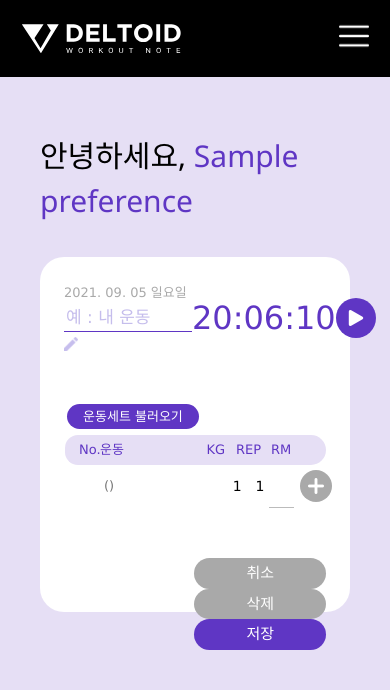
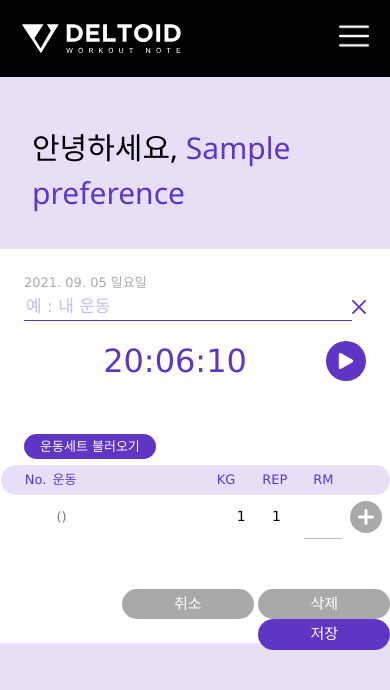
Before and after one commit to Codven/workoutnote_django, a Django app: page / in a window 390 px wide. Shown: the top 690 px of the page. Run offline with Django 3.2, Linux system fonts and the light colour scheme; a user stored in the database is signed in; tables that the repository leaves empty hold one stand-in row (values such as "Sample post"); data that the repository does not hold is empty; some libraries are stand-ins or nearby versions.

Commit message:
home screen mobile version done

```diff
--- a/templates/base.html
+++ b/templates/base.html
@@ -73,8 +73,8 @@
 
     <!-- Top header -->
     {% if title %}
-        <header class="w3-container w3-xlarge">
-            <h1 class="w3-left">{{ title }}</h1>
+        <header id="titleContainer">
+            <h1>{{ title }}</h1>
         </header>
     {% endif %}
 
@@ -153,21 +153,28 @@
 </body>
 
 <style>
-    body {
-        background-color: #E6DFF5;
+    @media (min-width: 801px) {
+        #deleteAlertDiv {
+            background-color: white;
+            border-radius: 32px;
+            text-align: left;
+            padding: 32px 64px;
+            margin: 64px 300px;
         }
 
-    #sidebar_bottom_part {
-        width: 250px;
-        position: fixed;
-        left: 0;
-        bottom: 0;
-        margin-bottom: 24px;
+        #deleteAlertDiv div:last-child {
+            text-align: end;
         }
 
-    .w3-main {
-        display: {% if request.user.is_authenticated %}block{% else %}none{% endif %};
+        #deleteAlertDiv a {
+            font-size: larger;
+            margin-right: 32px;
         }
+
+        #deleteAlertDiv div:last-child a {
+            cursor: pointer;
+        }
+
 
         #selectExerciseDivRoot {
             background-color: #3334;
@@ -244,6 +251,140 @@
             border: 2px solid #5F36C4;
             padding: 4px 8px;
             margin: 4px;
+        }
+    }
+
+    @media (max-width: 800px) {
+        #deleteAlertDiv {
+            background-color: white;
+            border-radius: 24px;
+            text-align: center;
+            width: 80%;
+            position: fixed;
+            left: 10%;
+            top: 35%;
+            padding-top: 64px;
+        }
+
+        #deleteAlertDiv div:last-child {
+            display: flex;
+            padding-top: 32px;
+        }
+
+        #deleteAlertDiv div:last-child a {
+            flex-grow: 1;
+            height: 48px;
+            padding-top: 10px;
+            cursor: pointer;
+            transition: 100ms;
+        }
+
+        #deleteAlertDiv div:last-child a:first-child {
+            border-top: 1px solid lightgray;
+            border-right: 1px solid lightgray;
+        }
+
+        #deleteAlertDiv div:last-child a:last-child {
+            border-top: 1px solid lightgray;
+            border-left: 1px solid lightgray;
+        }
+
+
+        #selectExerciseDivRoot {
+            background-color: #3334;
+            position: fixed;
+            width: 100%;
+            height: 100%;
+            top: 0;
+            left: 0;
+            z-index: 998;
+        }
+
+        #selectExerciseDiv {
+            background-color: white;
+            position: relative;
+            width: 80%;
+            top: 15%;
+            left: 10%;
+            border-radius: 32px;
+            padding: 24px;
+        }
+
+        #exercisesListDiv {
+            margin-top: 6px;
+            max-height: 400px;
+            overflow-y: scroll;
+        }
+
+        #searchInputDiv {
+            display: inline-block;
+            padding: 4px 18px;
+            background-color: white;
+            justify-content: center;
+            align-items: center;
+            border: 2px solid #5F36C4;
+            border-radius: 32px;
+        }
+
+        #searchInputDiv input {
+            border: none;
+            outline: none;
+            box-shadow: none;
+            width: 80%;
+        }
+
+        #bodyPartDiv {
+            padding: 16px;
+            width: 100%;
+            overflow-x: auto;
+            white-space: nowrap;
+        }
+
+        #bodyPartDiv label {
+            cursor: pointer;
+            text-align: center;
+            padding-left: 18px;
+        }
+
+        #bodyPartDiv input {
+            -webkit-appearance: none;
+            -moz-appearance: none;
+            appearance: none;
+        }
+
+        .selectedBodyPart {
+            background-color: #5F36C4;
+            border-radius: 16px;
+            border: 2px solid #5F36C4;
+            color: white;
+            padding: 4px 8px;
+            margin: 4px;
+        }
+
+        .notSelectedBodyPart {
+            background-color: white;
+            border-radius: 16px;
+            color: black;
+            border: 2px solid #5F36C4;
+            padding: 4px 8px;
+            margin: 4px;
+        }
+    }
+
+    body {
+        background-color: #E6DFF5;
+    }
+
+    #sidebar_bottom_part {
+        width: 250px;
+        position: fixed;
+        left: 0;
+        bottom: 0;
+        margin-bottom: 24px;
+    }
+
+    .w3-main {
+        display: {% if request.user.is_authenticated %}block{% else %}none{% endif %};
     }
 
     #splashDiv {
@@ -322,27 +463,6 @@
         border-bottom-right-radius: 16px;
         box-shadow: 2px 2px 4px 0 rgba(0, 6, 177, 0.1),
         -2px 2px 5px 0 rgba(2, 0, 121, 0.1);
-    }
-
-    #deleteAlertDiv {
-        background-color: white;
-        border-radius: 32px;
-        text-align: left;
-        padding: 32px 64px;
-        margin: 64px 300px;
-    }
-
-    #deleteAlertDiv div:last-child {
-        text-align: end;
-    }
-
-    #deleteAlertDiv a {
-        font-size: larger;
-        margin-right: 32px;
-    }
-
-    #deleteAlertDiv div:last-child a {
-        cursor: pointer;
     }
 
 </style>
--- a/templates/home.html
+++ b/templates/home.html
@@ -3,24 +3,27 @@
     {% load static %}
     <div id="rootDiv">
         <div id="width_workout_table">
-            <header class="w3-container w3-xlarge" style="margin-bottom: 24px;">
-                <h1 class="w3-left">{{ title }}</h1>
+            <header id="titleHeader" class="w3-container w3-xlarge" style="margin-bottom: 24px;">
                 <h2 class="w3-left"><span>안녕하세요, </span><span style="color: #5F36C4;">{{ name }}</span></h2>
             </header>
             <div class="sub_content">
                 <!-- head -->
+                <div id="header">
+                    <div id="workoutTitleDivParent">
+                        <span id="workoutDate">{% now "Y. m. d" %} {% now "D" %}</span>
+                        <div id="workoutTitleDiv">
+                            <input id="workoutTitle" type="text" placeholder="예 : 내 운동" value="">
+                            <img onclick="$('#workoutTitle').val('');" src="{% static 'close.svg' %}" width="14px" height="14px" style="cursor: pointer; margin: 0; padding: 0;">
+                        </div>
+                    </div>
                     <div id="liftCreatorHead">
-                    <div style="display: inline-block;">
-                        <span id="workoutDate" style="font-size: small; text-align: start; max-width: 128px; color: darkgray;">{% now "Y. m. d" %} {% now "D" %}</span> <br>
-                        <input id="workoutTitle" type="text" placeholder="예 : 내 운동" value="" style="width: 128px; border-bottom: 1px solid #5F36C4; font-size: 17px;">
-                        <img onclick="document.getElementById('workoutTitle').focus();" src="{% static 'edit.png' %}"
-                             width="14px" style="cursor: pointer; margin: 0; padding: 0;">
-                    </div>
+                        <a></a>
                         <span id="exerciseDurationDisplay" style="font-size: xx-large; color: #5F36C4;">{% now "G:i:s" %}</span>
                         <input id="exerciseDuration" type="number" name="exerciseDuration" value="0" hidden>
                         <div style="display: inline-block;" id="stopwatchControls">
                             <a onclick="stopwatchControlButtonClick();" class="stopwatchControlButton darkBlueBackground"><img id="timerControlButton" src="{% static 'play.png' %}" height="16px"></a>
                             <a onclick="stopwatchResetClick();" class="stopwatchControlButton grayBackground" style="display: none" id="timerResetButton"><img src="{% static 'stop.png' %}" height="16px"></a>
+                        </div>
                     </div>
                 </div>
                 <!-- body -->
@@ -91,10 +84,145 @@
             border: none;
         }
 
+        @media (min-width: 801px) {
+            #rootDiv {
+                margin: 0;
+                padding: 0;
+                display: flex;
+                justify-content: space-between;
+            }
+
+            #header {
+                display: flex;
+            }
+
+            #width_workout_table {
+                width: calc(65% - 10px);
+                margin: 0px;
+                padding: 0px;
+                display: inline-block;
+            }
+
+            #width_workout_card {
+                width: calc(35% - 10px);
+                margin: 0px;
+                padding: 0px;
+                display: inline-block;
+            }
+
+            #workoutTitleDiv a:first-child {
+                display: inline-block;
+            }
+
+            #workoutTitleDiv {
+                display: inline-flex;
+                flex-grow: 1;
+                justify-content: space-between;
+                align-items: center;
+            }
+
+            #liftCreatorHead {
+                display: flex;
+                flex-grow: 1;
+                justify-content: space-between;
+                align-items: center;
+            }
+
+            #workoutDate {
+                display: inline-block;
+                font-size: small;
+                text-align: start;
+                max-width: 128px;
+                color: darkgray;
+            }
+
+            #workoutTitleDivParent {
+                display: inline-block;
+                width: 160px;
+            }
+
             #workoutTitle {
-            color: black;
-            width: 50%;
-            float: left;
+                width: 128px;
+                border-bottom: 1px solid #5F36C4;
+                font-size: 17px;
+            }
+        }
+
+        @media (max-width: 800px) {
+            .w3-main {
+                padding: 0;
+            }
+
+            #header {
+                display: block;
+            }
+
+            #width_workout_table .sub_content {
+                border-radius: 0;
+                margin: 0;
+                padding: 0 0 24px;
+            }
+
+            #header {
+                padding-top: 24px;
+                padding-left: 24px;
+                padding-right: 24px;
+            }
+
+            #titleHeader {
+                padding: 32px 32px 0;
+            }
+
+            #workoutTitleDiv {
+                display: flex;
+                align-items: center;
+                justify-content: space-evenly;
+            }
+
+            #workoutTitleDiv a:first-child {
+                display: none;
+            }
+
+            #workoutTitleDivParent {
+                display: block;
+            }
+
+            #liftCreatorHead {
+                margin-top: 16px;
+                display: flex;
+                justify-content: space-between;
+                align-items: center;
+            }
+
+            #liftCreatorHead div:first-child {
+                display: block;
+            }
+
+            #workoutDate {
+                display: block;
+                font-size: small;
+                text-align: start;
+                color: darkgray;
+            }
+
+            #workoutTitle {
+                width: calc(100% - 12px);
+                display: block;
+                border-bottom: 1px solid #5F36C4;
+                font-size: 17px;
+            }
+
+            #loadFavoriteWorkoutDiv a {
+                margin-left: 24px;
+            }
+
+            #today_workouts {
+                padding: 24px;
+            }
+        }
+
+        #liftCreatorBody {
+            margin-top: 50px;
         }
 
         .stopwatchControlButton {
```
Also changed, not shown: other parts of templates/home.html (+0 -33 lines). Lines whose indentation alone changed are shown as unchanged.
